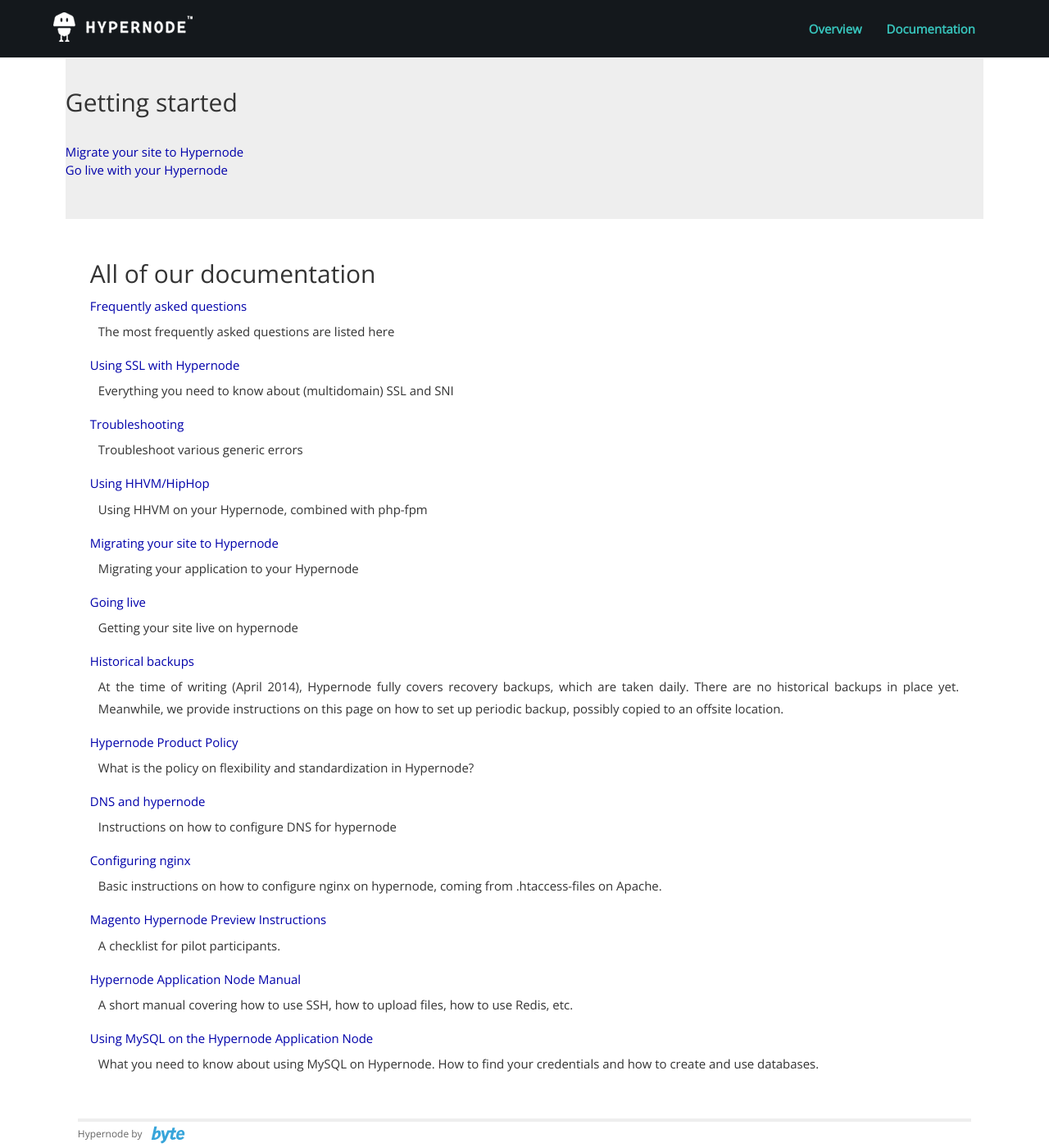
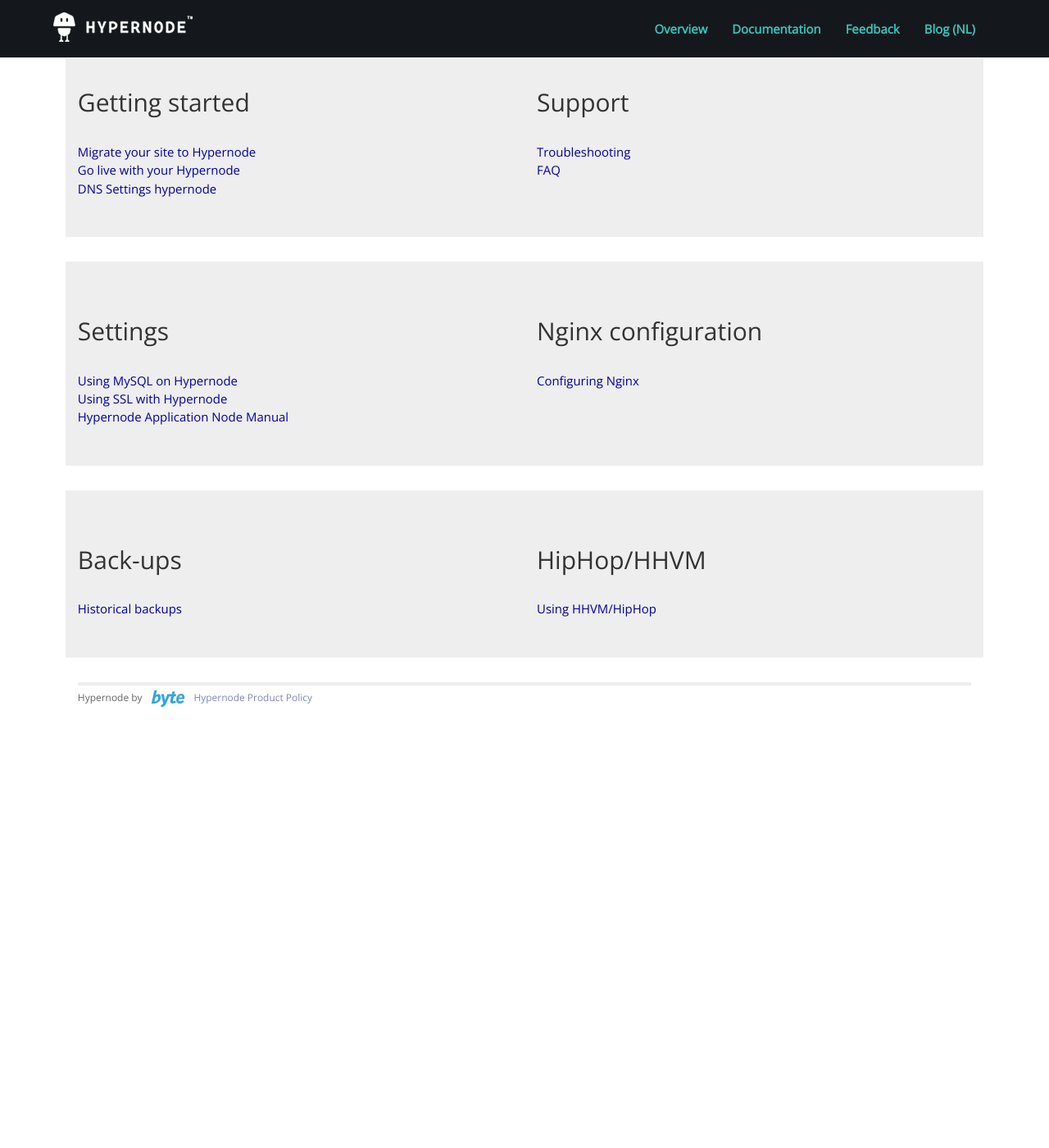
Before and after one commit to damnlie/hypernode.github.io, a Jekyll site: the page built from index.html, in a window 1280 px wide and 1400 px high, scrolled down 150 px. Shown: the whole window at 82% size. Built offline with Jekyll 4.4.1, drawn with Linux system fonts in a browser that asks for light colours; nearby versions of some CDN libraries; Markdown is read by kramdown in place of the engine named in the settings; a script that is not in the unit is left out; after the commit the page ends 1018 px from its top, so only the background shows below that.

Commit message:
Nieuw design van support,hypernode.com plus fix van faq pagina

```diff
--- a/_layouts/default.html
+++ b/_layouts/default.html
@@ -38,6 +38,8 @@
                 <ul class="nav navbar-nav">
                     <li><a href="http://www.hypernode.com">Overview</a></li>
                     <li class="active"><a href="/">Documentation</a></li>
+                    <li><a href="https://hypernode.uservoice.com/forums/242854-hypernode/" target="_blank">Feedback</a></li>
+                    <li><a href="http://www.byte.nl/blog/tag/hypernode/" target="_blank">Blog (NL)</a></li>
                 </ul>
             </div><!-- /.navbar-collapse -->
         </div><!-- /.container-fluid -->
--- a/index.html
+++ b/index.html
@@ -5,23 +5,43 @@
 
 <div id="home">
   <h1>Hypernode User Documentation</h1>
-  <div class="row jumbotron">
+<div class="row jumbotron">
+	<div class="col-sm-6 col-md-6">
     <h2>Getting started</h2><br/>
     <a href="{% post_url 2014-05-01-getting-started %}">Migrate your site to Hypernode</a><br/>
     <a href="{% post_url 2014-05-01-going-live %}">Go live with your Hypernode</a><br/>
+    <a href="{% post_url 2014-02-18-configuring-dns %}">DNS Settings hypernode</a><br/>
+	</div>
+<div class="col-sm-6 col-md-6">
+    <h2>Support</h2><br/>
+    <a href="{% post_url 2014-05-23-troubleshooting %}">Troubleshooting</a><br/>
+    <a href="{% post_url 2014-06-26-faq %}">FAQ</a><br/>
+        </div>
   </div>
-  <div class="row" id="doclist">
-    <h2>All of our documentation</h2>
-    <ul class="posts">
-      {% for post in site.posts %}
-        <li>
-            <div>
-              <a href="{{ post.url }}">{{ post.title }}</a>
-              <p>{{ post.excerpt }}</p>
-            </div>
+<div class="row jumbotron">
+        <div class="col-sm-6 col-md-6">
+    <h2>Settings</h2><br/>
+    <a href="{% post_url 2014-02-12-using-mysql-on-hypernode %}">Using MySQL on Hypernode</a><br/>
+    <a href="{% post_url 2014-06-17-using-ssl-with-hypernode %}">Using SSL with Hypernode</a><br/>
+    <a href="{% post_url 2014-02-12-using-the-hypernode-application-node %}">Hypernode Application Node Manual</a><br/>
+        </div>
+      <div class="col-sm-6 col-md-6">
+    <h2>Nginx configuration</h2><br/>
+    <a href="{% post_url 2014-02-16-configuring-nginx %}">Configuring Nginx</a><br/>
+    <br/>
+        </div>
+  </div>
+<div class="row jumbotron">
+        <div class="col-sm-6 col-md-6">
+    <h2>Back-ups</h2><br/>
+    <a href="{% post_url 2014-04-07-historical-backups %}">Historical backups</a><br/>
+        </div>
+	<div class="col-sm-6 col-md-6">
+    <h2>HipHop/HHVM</h2><br/>
+    <a href="{% post_url 2014-05-07-using-hhvm %}">Using HHVM/HipHop</a><br/>
+        </div>
 
-        </li>
-      {% endfor %}
-    </ul>
   </div>
+
+
 </div>
```
Also changed, not shown: other parts of _layouts/default.html (+1 -0 lines), _posts/2014-06-26-faq.md (+1 -1 lines).
